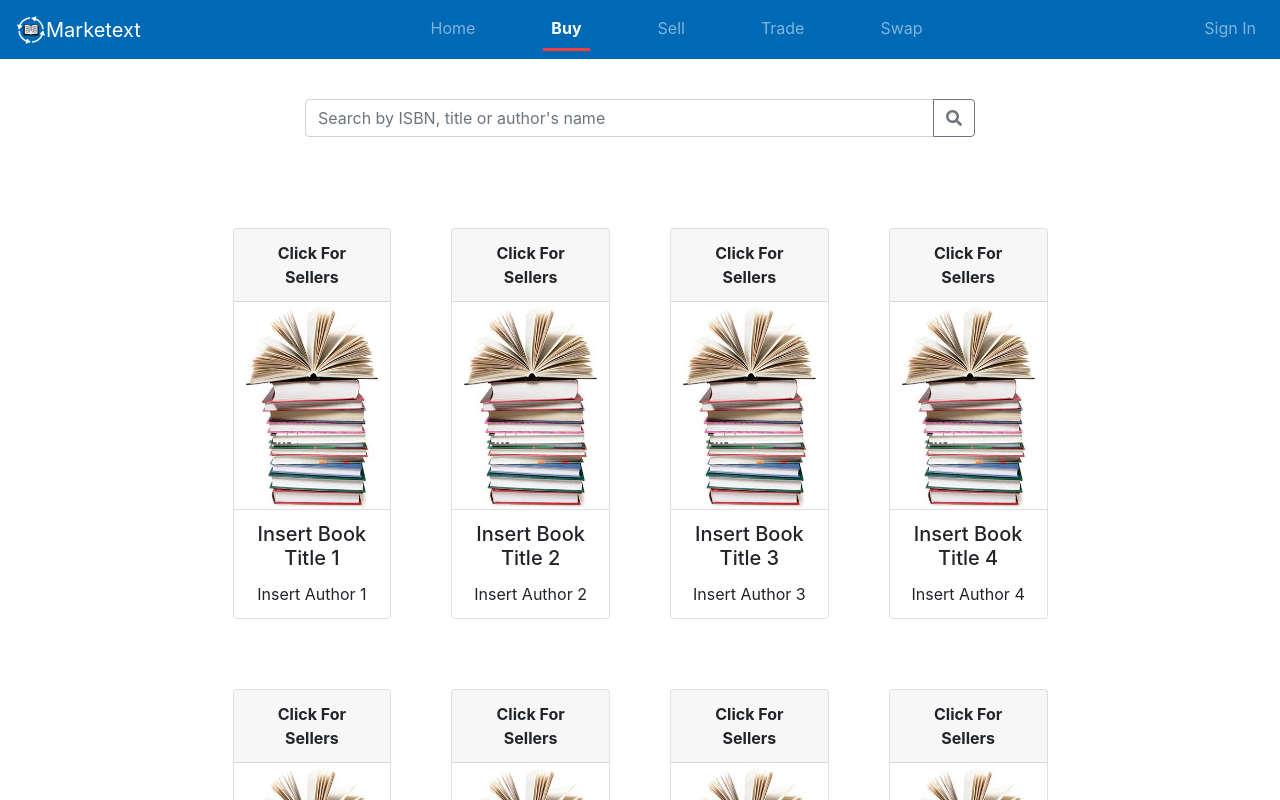
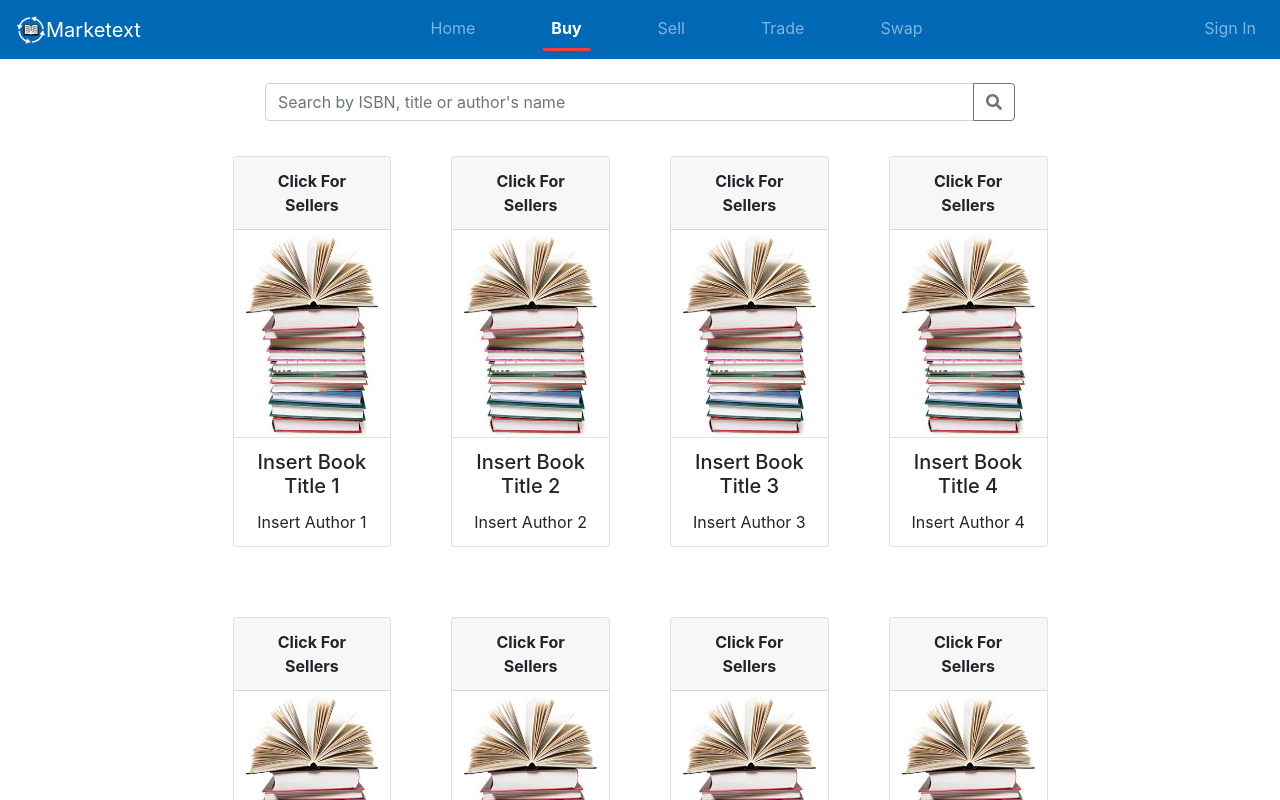
Before and after one commit to The-Sciences-and-Engineering-Squad/Marketext, a React (Create React App) app in the folder client/: page /Buy in a window 1280 px wide. Shown: the top 800 px of the page. Built offline with nearby package versions, Linux system fonts and the light colour scheme.

Commit message:
Modified Searchbar

```diff
--- a/client/src/components/Search/Search.css
+++ b/client/src/components/Search/Search.css
@@ -1,6 +1,4 @@
-.mb-3{
-    width: 60%;
-    padding: 40px;
-    margin: auto;
-    border: 3px;
+.searchbar{
+  width: 60%;
+  margin: auto;
 }
--- a/client/src/components/Search/Search.js
+++ b/client/src/components/Search/Search.js
@@ -1,14 +1,15 @@
 import React, { Component } from 'react'
-import { Form, Button, FormGroup, FormControl, ControlLabel, InputGroup } from "react-bootstrap";
+import { Form, Button, FormControl, InputGroup } from "react-bootstrap";
 import { FontAwesomeIcon } from '@fortawesome/react-fontawesome'
 import { faSearch } from '@fortawesome/free-solid-svg-icons'
+
 import './Search.css'
 
 export default class Search extends Component {
   render() {
     return (
-            <div className="search-box-container" >
-                <InputGroup className="mb-3">
+      <Form>
+        <InputGroup className="searchbar pt-4">
           <FormControl
             placeholder="Search by ISBN, title or author's name"
             aria-label="Search by ISBN, title or author's name"
@@ -18,7 +19,7 @@ export default class Search extends Component {
             <Button variant="outline-secondary"><FontAwesomeIcon icon={faSearch} /></Button>
           </InputGroup.Append>
         </InputGroup>
-            </div>
+      </Form>
     )
   }
 }
```
Lines whose indentation alone changed are shown as unchanged.
